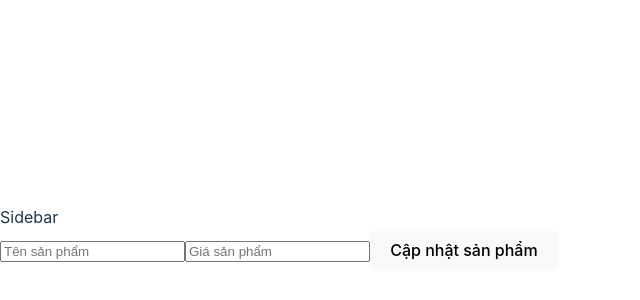
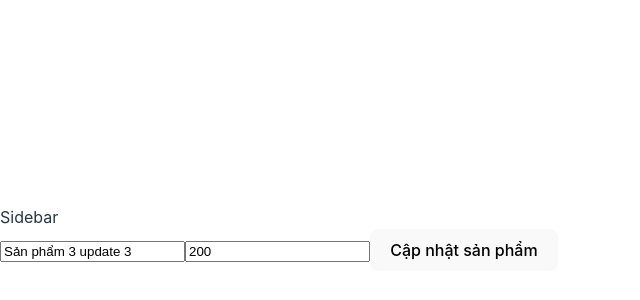
Before and after one commit to datlt2306/web502, a React (Vite) app in the folder WD18328/: page /admin/products/2/edit in a window 1280 px wide. Shown: the part 162-462 px from the top of the page, without its empty margins (0-640 px from the left). Built offline with nearby package versions, Linux system fonts and the light colour scheme; data requests are answered from the project's data file.

Commit message:
WD18328 - Buổi 9

```diff
--- a/WD18328/db.json
+++ b/WD18328/db.json
@@ -2,7 +2,7 @@
   "products": [
     {
       "id": 2,
-      "name": "Sản phẩm 3 update 2",
+      "name": "Sản phẩm 3 update 3",
       "price": 200
     },
     {
@@ -24,6 +24,16 @@
       "name": "Sản phẩm XXX",
       "price": "123",
       "id": 6
+    },
+    {
+      "name": "Sản phẩm xxxx",
+      "price": "123456",
+      "id": 7
+    },
+    {
+      "name": "sản phẩm mới XXX 1",
+      "price": "1231231",
+      "id": 8
     }
   ]
 }
--- a/WD18328/src/components/ProductAdd.tsx
+++ b/WD18328/src/components/ProductAdd.tsx
@@ -1,42 +1,19 @@
-import { SubmitHandler, useForm } from "react-hook-form";
-import { useNavigate } from "react-router-dom";
-import axios from "axios";
-import { useMutation } from "@tanstack/react-query";
-import { IProduct } from "../interfaces/product";
-
-type Inputs = {
-    name: string;
-    price: number;
-};
+import useProductMutation from "../hooks/useProductMutation";
 
 const ProductAdd = () => {
-    const navigate = useNavigate();
-    const mutation = useMutation({
-        mutationFn: async (product: IProduct) => {
-            const { data } = await axios.post(`http://localhost:3000/products`, product);
-            return data;
-        },
-        onSuccess: () => {
-            // toast => thông báo
-            alert("Bạn đã thêm sản phẩm thành công");
-            navigate("/admin/products");
+    const { register, handleSubmit, onSubmit, formState } = useProductMutation({
+        action: "CREATE",
+        callback: () => {
+            console.log("Đã thêm thành công");
         },
     });
-    const {
-        register,
-        handleSubmit,
-        formState: { errors },
-    } = useForm<Inputs>();
-
-    const onSubmit: SubmitHandler<Inputs> = async (product) => {
-        mutation.mutate(product);
-    };
-
     return (
         <div>
             <form onSubmit={handleSubmit(onSubmit)}>
                 <input type="text" placeholder="Tên sản phẩm" {...register("name")} />
-                {errors.name && <span style={{ color: "red" }}>This field is required</span>}
+                {formState.errors.name && (
+                    <span style={{ color: "red" }}>This field is required</span>
+                )}
                 <input type="number" placeholder="Giá sản phẩm" {...register("price")} />
                 <button>Thêm sản phẩm</button>
             </form>
--- a/WD18328/src/components/ProductEdit.tsx
+++ b/WD18328/src/components/ProductEdit.tsx
@@ -1,9 +1,10 @@
-import { useMutation, useQuery } from "@tanstack/react-query";
+import { useMutation } from "@tanstack/react-query";
 import axios from "axios";
 import { SubmitHandler, useForm } from "react-hook-form";
 import { useNavigate, useParams } from "react-router-dom";
+import useProductQuery from "../hooks/useProductQuery";
 import { IProduct } from "../interfaces/product";
-import useProductQuery from "../hooks/useProductQuery";
+import { useEffect } from "react";
 
 type Inputs = {
     name: string;
@@ -13,6 +14,7 @@ type Inputs = {
 const ProductEdit = () => {
     const navigate = useNavigate();
     const { id } = useParams();
+    const { data, isLoading } = useProductQuery(id);
     const {
         register,
         handleSubmit,
@@ -20,17 +22,9 @@ const ProductEdit = () => {
         reset,
     } = useForm<Inputs>();
 
-    // const { isLoading } = useQuery({
-    //     queryKey: ["PRODUCT_KEY", id],
-    //     queryFn: async () => {
-    //         const { data } = await axios.get(`http://localhost:3000/products/${id}`);
-    //         // Fill giá trị từ api vào form
-    //         reset(data);
-    //         return data;
-    //     },
-    // });
-    const { isLoading } = useProductQuery(id);
-
+    useEffect(() => {
+        reset(data);
+    }, [id, reset, data]);
     const mutation = useMutation({
         mutationFn: async (product: IProduct) => {
             const { data } = await axios.put(
@@ -46,7 +40,7 @@ const ProductEdit = () => {
 
     const onSubmit: SubmitHandler<Inputs> = (data) => {
         mutation.mutate(data);
-        navigate("/products");
+        // navigate("/products");
     };
 
     return (
--- /dev/null
+++ b/WD18328/src/config/axios.ts
@@ -0,0 +1,6 @@
+import axios from 'axios';
+
+
+export const axiosInstance = axios.create({
+    baseURL: "http://localhost:3000"
+})
--- /dev/null
+++ b/WD18328/src/hooks/useProductMutation.ts
@@ -0,0 +1,50 @@
+import { useMutation } from "@tanstack/react-query";
+import axios from "axios";
+import { SubmitHandler, useForm } from "react-hook-form";
+import { IProduct } from "../interfaces/product";
+
+type Inputs = {
+    name: string;
+    price: number;
+};
+type useProductMutationProps = {
+    action: "CREATE" | "UPDATE" | "DELETE",
+    callback?: () => void
+}
+const useProductMutation = ({ action, callback }: useProductMutationProps) => {
+    const { mutate } = useMutation({
+        mutationFn: async (product: IProduct) => {
+            switch (action) {
+                case "CREATE":
+                    await axios.post(`http://localhost:3000/products`, product);
+                    break;
+                default:
+                    return null
+            }
+
+        },
+        onSuccess: () => {
+            callback && callback();
+        },
+    });
+    const {
+        register,
+        handleSubmit,
+        formState
+    } = useForm<Inputs>();
+
+    const onSubmit: SubmitHandler<Inputs> = async (product) => {
+        mutate(product);
+    };
+
+
+    return {
+        mutate,
+        onSubmit,
+        register,
+        formState,
+        handleSubmit
+    }
+}
+
+export default useProductMutation;
--- a/WD18328/src/hooks/useProductQuery.ts
+++ b/WD18328/src/hooks/useProductQuery.ts
@@ -1,17 +1,11 @@
 import { useQuery } from "@tanstack/react-query";
-import axios from "axios";
+import { getAllProducts, getSingleProduct } from "../services/product";
 
 const useProductQuery = (id?: number | string) => {
     const { data, ...rest } = useQuery({
         queryKey: ["PRODUCT_KEY", id],
         queryFn: async () => {
-            if (!id) {
-                const { data } = await axios.get(`http://localhost:3000/products`);
-                return data;
-            } else {
-                const { data } = await axios.get(`http://localhost:3000/products/${id}`);
-                return data;
-            }
+            return id ? await getSingleProduct(id) : await getAllProducts();
         },
     });
 
--- /dev/null
+++ b/WD18328/src/services/product.ts
@@ -0,0 +1,10 @@
+import { axiosInstance } from "../config/axios";
+
+export const getAllProducts = async () => {
+    const { data } = await axiosInstance.get("/products");
+    return data;
+}
+export const getSingleProduct = async (id: number | string) => {
+    const { data } = await axiosInstance.get(`/products/${id}`);
+    return data;
+}
```
Also changed, not shown: 1 other file (tests, documents, lock files or other folders).
